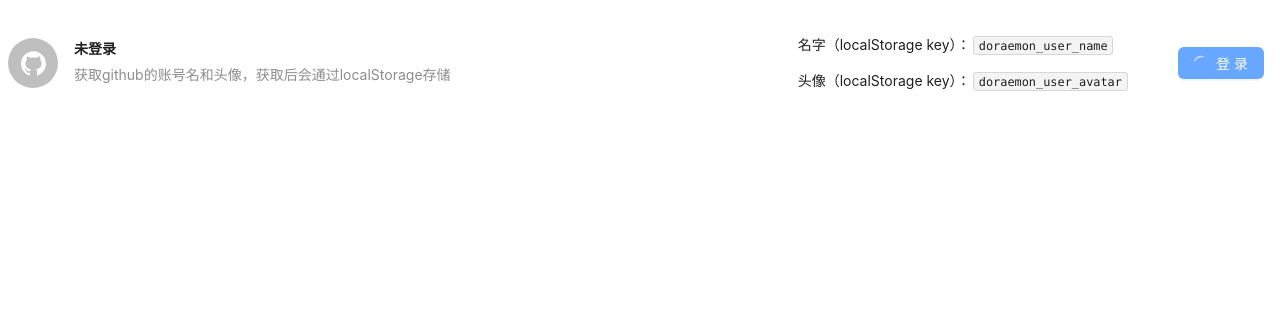
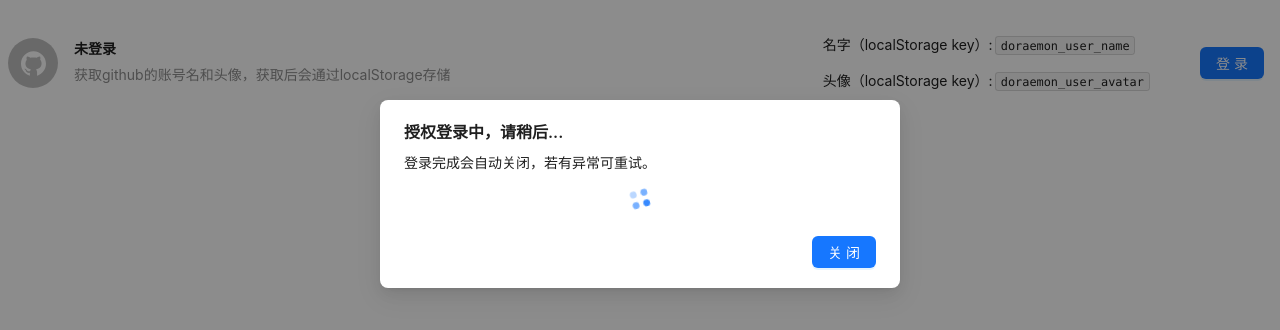
Before and after one commit to doraemon-ai/settings-module, a React app: page / in a window 1280 px wide. Both pictures are taken after a click on the element 33 px from the left and 63 px from the top of the page. Shown: the top 330 px of the page. Built offline with nearby package versions, Linux system fonts and the light colour scheme.

Commit message:
授权loading改成弹窗模式，异常时可以手动关闭

```diff
--- a/src/App.tsx
+++ b/src/App.tsx
@@ -1,7 +1,5 @@
-import { Avatar, Button, List, Typography } from 'antd'
-import {
-  GithubFilled,
-} from '@ant-design/icons'
+import { Avatar, Button, List, Typography, Modal, Spin } from 'antd'
+import { GithubFilled } from '@ant-design/icons'
 import axios from 'axios'
 import React, { useEffect, useState } from 'react'
 
@@ -30,6 +28,8 @@ export default () => {
       if (data.category === 'callback') {
         console.log('[BroadcastChannel] receive data:', data)
 
+        setLoginLoading(false)
+
         const queries = new URLSearchParams(data.queriesString)
         const accessToken = queries.get('access_token')
 
@@ -47,7 +47,6 @@ export default () => {
 
             localStorage.setItem(KEY_NAME, name)
             localStorage.setItem(KEY_AVATAR, avatar_url)
-            setLoginLoading(false)
           })
       }
     }
@@ -68,13 +67,30 @@ export default () => {
   }
 
   return <div>
+    <Modal
+      open={loginLoading}
+      title="授权登录中，请稍后..."
+      closable={false}
+      destroyOnClose={true}
+      cancelText={'取消'}
+      okText={'关闭'}
+      footer={[
+        <Button type={'primary'} onClick={() => setLoginLoading(false)}>关闭</Button>,
+      ]}
+    >
+      <div>登录完成会自动关闭，若有异常可重试。</div>
+      <Spin spinning>
+        <div style={{ height: 50 }} />
+      </Spin>
+    </Modal>
+
     <List>
       <List.Item
         actions={
           [
             userInfo.name ?
               <Button key="list-logout" danger onClick={doLogout}>登出</Button> :
-              <Button type={'primary'} key="list-login" loading={loginLoading} onClick={doLogin}>登录</Button>,
+              <Button key="list-login" type={'primary'} onClick={doLogin}>登录</Button>,
           ]
         }
       >
@@ -92,11 +108,10 @@ export default () => {
           description={'获取github的账号名和头像，获取后会通过localStorage存储'} />
         <div>
           <ul>
-            <Paragraph>名字（localStorage key）：<Text code>{KEY_NAME}</Text></Paragraph>
+            <Paragraph>名字（localStorage key）:<Text code>{KEY_NAME}</Text></Paragraph>
           </ul>
-
           <ul>
-            <Paragraph>头像（localStorage key）：<Text code>{KEY_AVATAR}</Text></Paragraph>
+            <Paragraph>头像（localStorage key）:<Text code>{KEY_AVATAR}</Text></Paragraph>
           </ul>
         </div>
       </List.Item>
```
